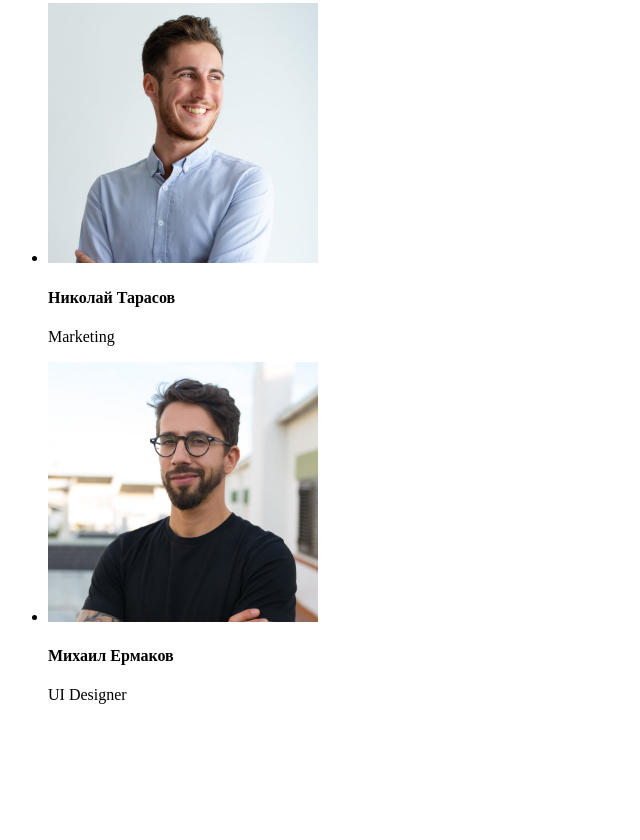
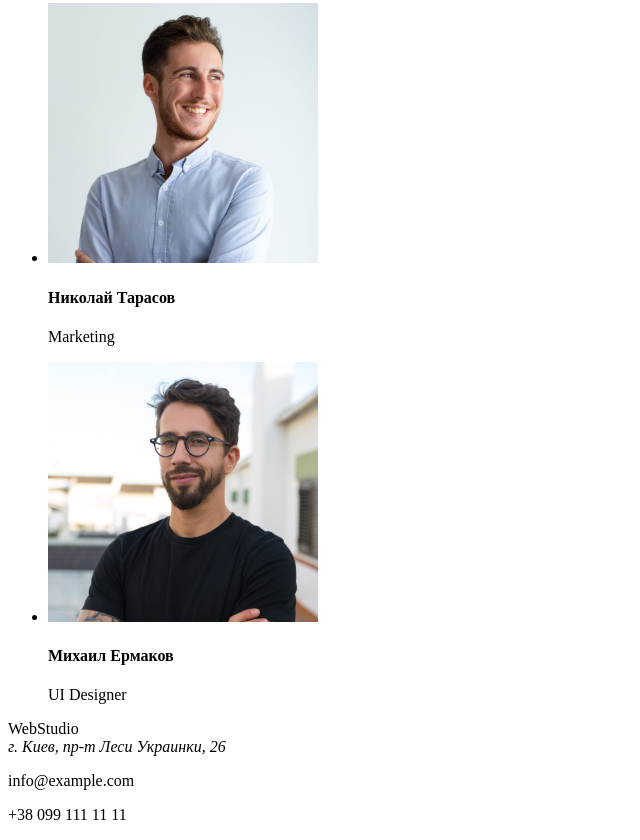
Before and after one commit to NataliiaPasaman/goit-markup-hw-01, a plain HTML site: page index.html in a window 1280 px wide. Shown: the part 2320-3160 px from the top of the page, without its empty margins (0-640 px from the left). Before the commit the page ends 3040 px from the top, so only its background shows below. Drawn offline with Linux system fonts and the light colour scheme.

Commit message:
Футер

```diff
--- a/index.html
+++ b/index.html
@@ -102,11 +102,19 @@
                 </li>
             </ul>
         </section>
-
-
     </main>
 
-    <footer></footer>
+    <!--Футер-->
+    <footer>
+        <span>Web</span>Studio
+        <address>г. Киев, пр-т Леси Украинки, 26</address>
+
+        <div>
+            <p>info@example.com</p>
+            <p>+38 099 111 11 11</p>
+        </div>
+
+    </footer>
 
 </body>
 </html>
```
